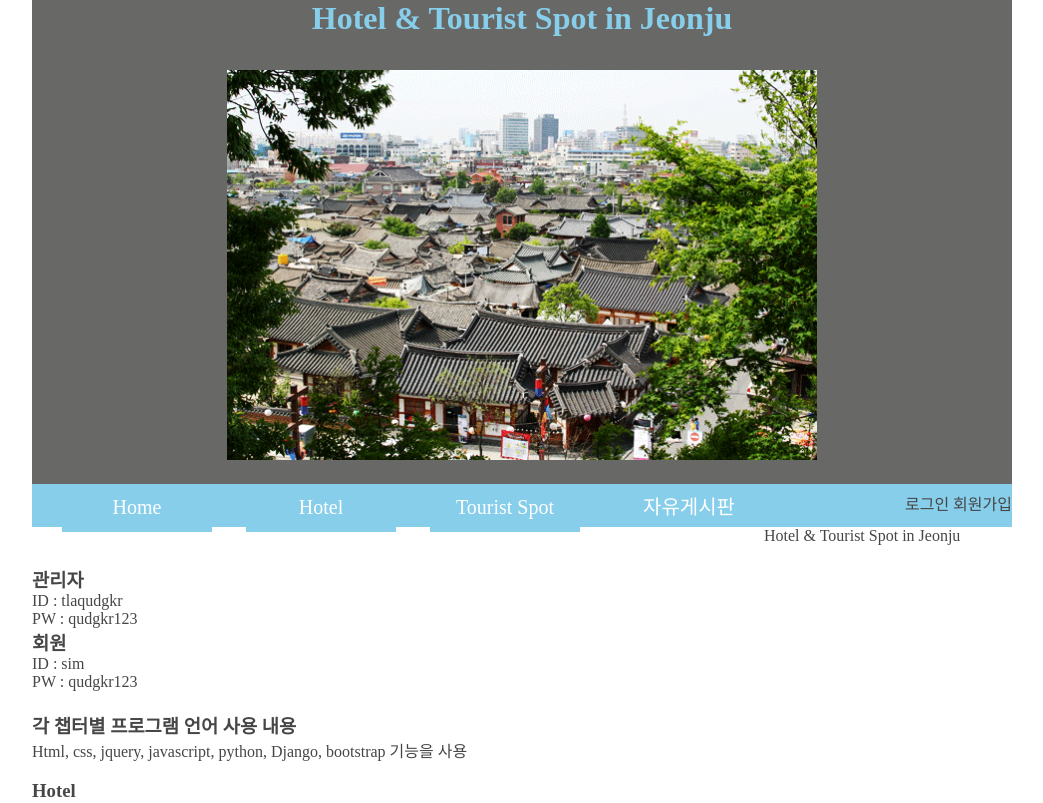
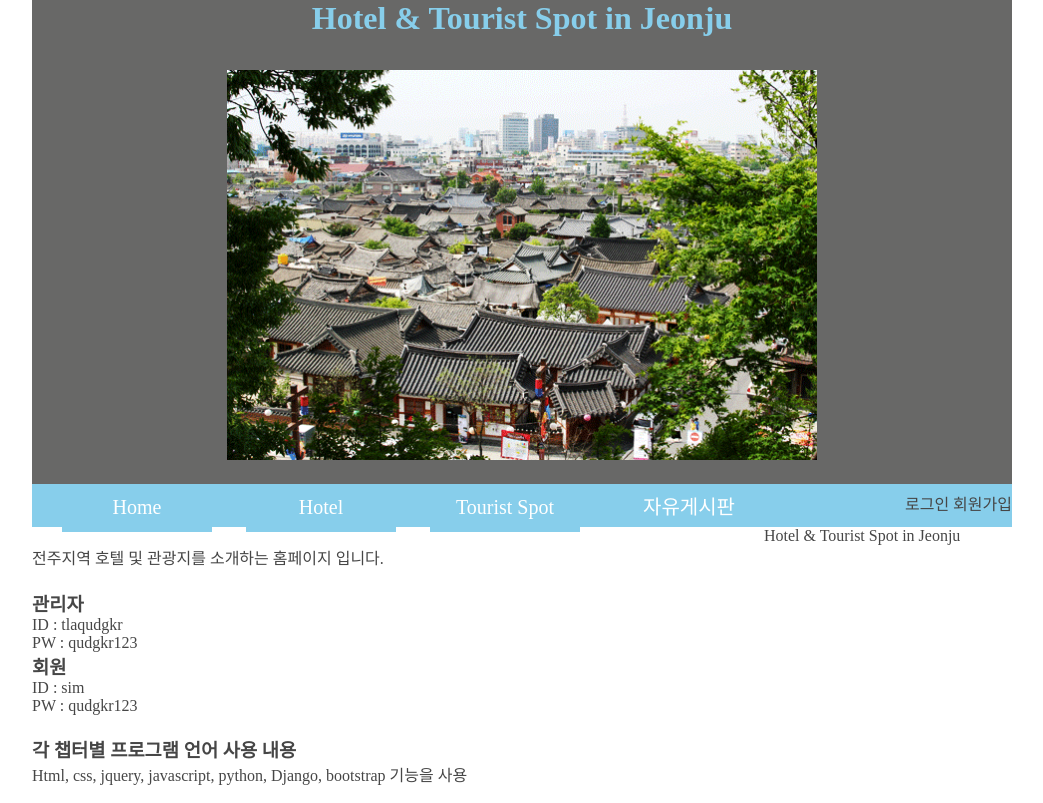
Before and after one commit to tlaqudgkr/new-portfolio, a Django app: page / in a window 1280 px wide. Shown: the top 803 px of the page, without its empty margins (118-1161 px from the left). Run offline with Django 3.2, Linux system fonts and the light colour scheme; some libraries are stand-ins or nearby versions.

Commit message:
마무리

```diff
--- a/hotel/static/css/base.css
+++ b/hotel/static/css/base.css
@@ -256,7 +256,7 @@ table.table a:hover {
 		/* margin: 7px 0; */
 	}
 	.flo .lef a:hover {
-		background-color: #464646;
+		/* background-color: #464646; */
 		padding: 7px 0;
 	}
 	.flo .rig ul li {
--- a/templates/home.html
+++ b/templates/home.html
@@ -10,7 +10,8 @@
 {% endblock %}
 
 {% block content %}
-<p style="margin-bottom: 20px;">Hotel & Tourist Spot in Jeonju</p>
+<p>Hotel & Tourist Spot in Jeonju</p>
+<p style="margin-bottom: 20px;">전주지역 호텔 및 관광지를 소개하는 홈페이지 입니다.</p>
 
 <h3>관리자</h3>
 <p>ID : tlaqudgkr</p>
```
Also changed, not shown: db.sqlite3.
